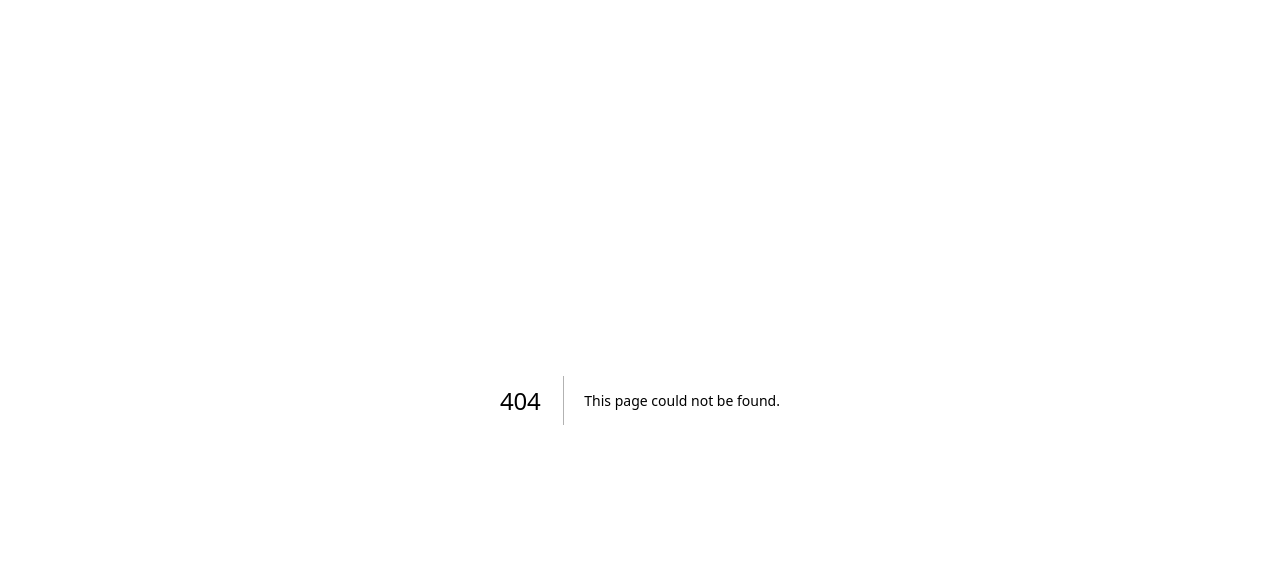
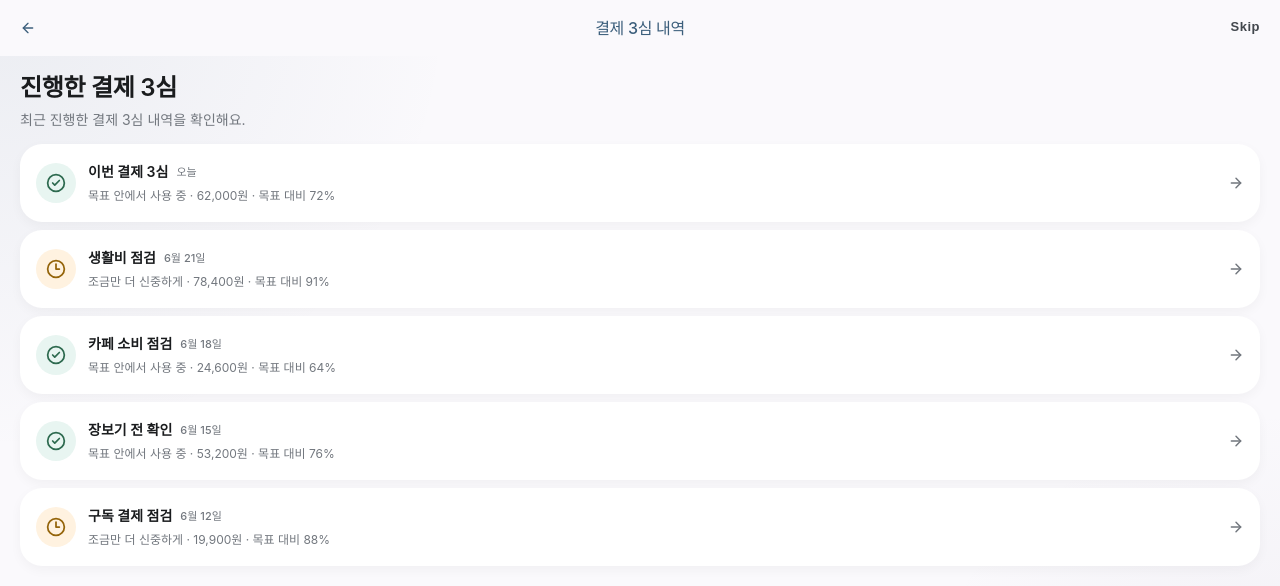
Before and after one commit to The-Myeotzari/focusdam, a Next.js app: page /payment-third-review/list in a window 1280 px wide. Before the commit this address had no page. Shown: the top 586 px of the page. Built offline with nearby package versions, Linux system fonts and the light colour scheme.

Commit message:
feat: 결제 3심 리스트 페이지 구현 #7

```diff
--- /dev/null
+++ b/src/app/payment-third-review/list/page.tsx
@@ -0,0 +1,11 @@
+import type { Metadata } from 'next';
+
+import { PaymentThirdReviewListPage } from '@/widgets/payment-third-review-list';
+
+export const metadata: Metadata = {
+  title: '결제 3심 내역',
+};
+
+export default function Page() {
+  return <PaymentThirdReviewListPage />;
+}
--- /dev/null
+++ b/src/widgets/payment-third-review-list/index.ts
@@ -0,0 +1 @@
+export { PaymentThirdReviewListPage } from './ui/payment-third-review-list-page';
--- /dev/null
+++ b/src/widgets/payment-third-review-list/ui/payment-third-review-list-page.tsx
@@ -0,0 +1,34 @@
+import {
+  PAYMENT_REVIEW_HISTORY_ITEMS,
+  PaymentReviewHistoryRow,
+} from '@/entities/payment-third-review';
+import { SiteTopBar } from '@/shared/ui';
+
+export function PaymentThirdReviewListPage() {
+  return (
+    <>
+      <SiteTopBar title="결제 3심 내역" backHref="/payment-third-review" skipHref="/payment-third-review" />
+      <main className="flex flex-col gap-4 px-5 pb-8 pt-4">
+        <section aria-labelledby="payment-third-review-list-title" className="grid gap-3">
+          <div>
+            <h1
+              id="payment-third-review-list-title"
+              className="text-[24px] font-semibold leading-8 text-[#1a1c1e]"
+            >
+              진행한 결제 3심
+            </h1>
+            <p className="mt-1 text-sm leading-6 text-[#72777e]">
+              최근 진행한 결제 3심 내역을 확인해요.
+            </p>
+          </div>
+
+          <div className="grid gap-2">
+            {PAYMENT_REVIEW_HISTORY_ITEMS.map((item) => (
+              <PaymentReviewHistoryRow key={item.id} item={item} />
+            ))}
+          </div>
+        </section>
+      </main>
+    </>
+  );
+}
```
